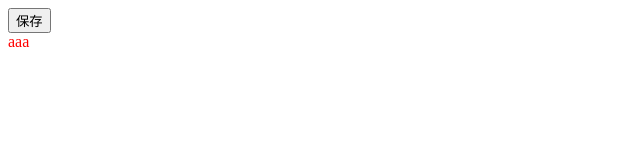
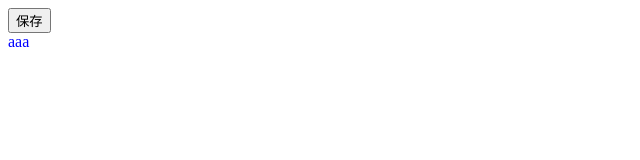
Before and after one commit to fqn1/hubuilder_git_test, a plain HTML site: page index.html in a window 1280 px wide. Shown: the full height of the page, 0-640 px from the left. Drawn offline with Linux system fonts and the light colour scheme.

Commit message:
Update index.html

```diff
--- a/index.html
+++ b/index.html
@@ -6,6 +6,6 @@
 	</head>
 	<body>
 		<input type="button" value="保存" />
-		<div style="color: red;">aaa</div>
+		<div style="color: blue;">aaa</div>
 	</body>
 </html>
```
